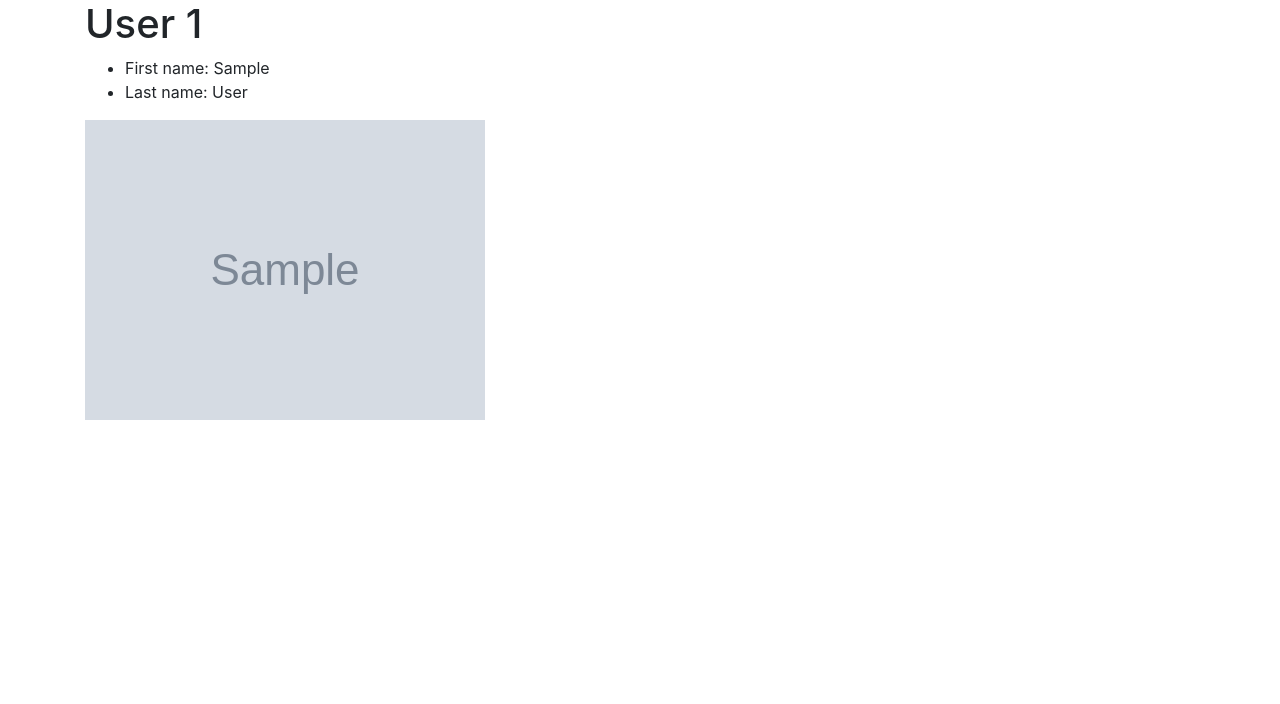
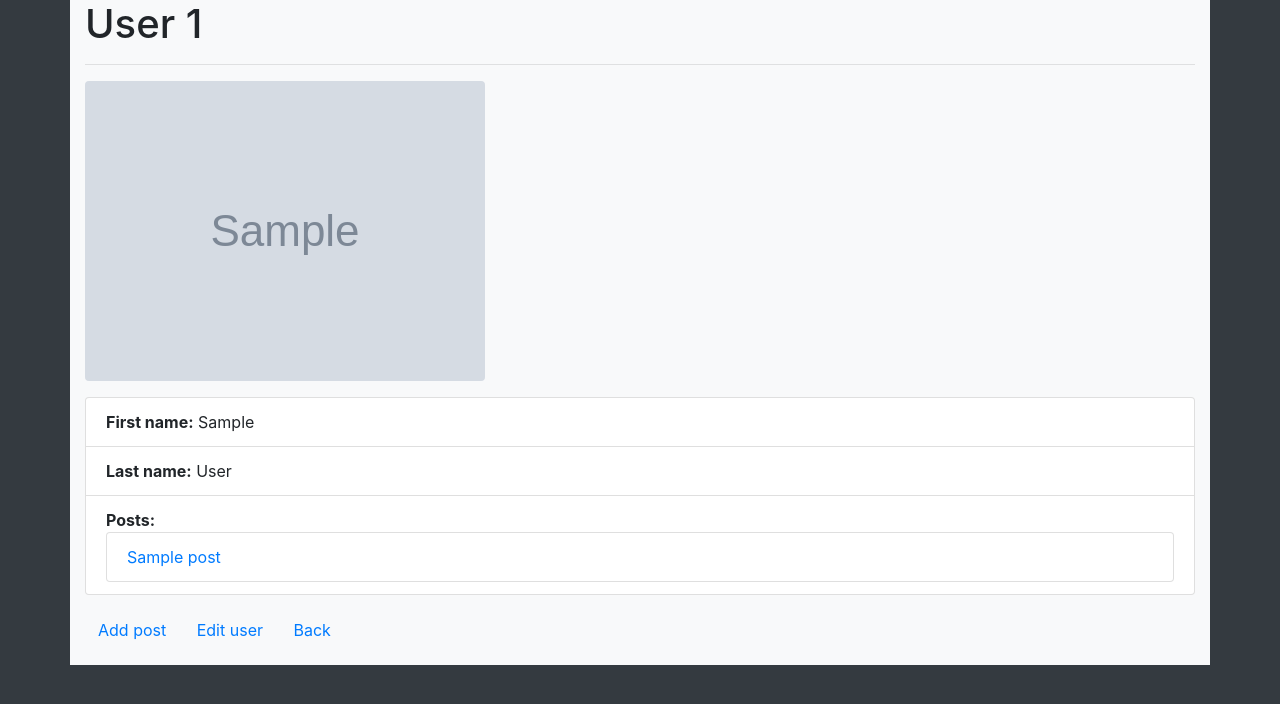
Before and after one commit to NLoo1/blogly, a Flask app: page /users/1 in a window 1280 px wide. Shown: the top 704 px of the page. Run offline with Flask 3, Linux system fonts and the light colour scheme; tables that the repository leaves empty hold one stand-in row (values such as "Sample post"); grey boxes marked "Sample" are stand-in pictures.

Commit message:
Added posts functionality

```diff
--- a/app.py
+++ b/app.py
@@ -1,6 +1,7 @@
+from datetime import datetime
 from flask import Flask, request, render_template, redirect, flash, session
 from flask_debugtoolbar import DebugToolbarExtension
-from models import db, connect_db, User
+from models import Post, db, connect_db, User
 import os
 
 app = Flask(__name__)
@@ -50,7 +51,8 @@ def create_user():
 @app.route ('/users/<user_id>')
 def get_user(user_id):
     user = User.query.get_or_404(user_id)
-    return render_template("user.html", user=user)
+    posts = Post.query.filter_by(created_by=user_id).all()
+    return render_template("user.html", user=user, posts=posts)
 
 @app.route ('/users/<user_id>/edit')
 def edit_user(user_id):
@@ -80,7 +82,61 @@ def update_user(user_id):
 
 @app.route ('/users/<user_id>/delete', methods=['POST'])
 def delete_user(user_id):
+    Post.query.filter_by(created_by=user_id).delete()
     User.query.filter_by(id=user_id).delete()
     db.session.commit()
     flash('User deleted.')
     return redirect('/')
+
+@app.route('/users/<user_id>/posts/new')
+def show_post_form(user_id):
+    user = User.query.get(user_id)
+    return render_template('new-post.html',user=user)
+
+
+@app.route('/users/<user_id>/posts/new', methods=['POST'])
+def add_post(user_id):
+    title = request.form['title']
+    content = request.form['content']
+    time = datetime.now()
+    new_post = Post(title=title,content=content,created_at=time,created_by=user_id)
+    db.session.add(new_post)
+    db.session.commit()
+    return redirect(f"/users/{user_id}")
+
+@app.route('/posts/<post_id>')
+def get_post(post_id):
+    post = Post.query.get(post_id)
+    author = db.session.query(User).filter(User.id == post.created_by).all()
+    return render_template('post.html', post=post, author=author)
+
+@app.route('/posts/<post_id>/edit')
+def edit_form_for_post(post_id):
+    post = Post.query.get(post_id)
+    return render_template('edit-post.html', post=post)
+
+@app.route('/posts/<post_id>/edit', methods=['POST'])
+def edit_post(post_id):
+    existing_post = Post.query.get(post_id)
+
+    if not existing_post:
+        flash('Post does not exist')
+        return redirect('/')  # Redirect to an error page or handle appropriately
+
+    title = request.form['newTitle']
+    content = request.form['newContent']
+
+    # Update the existing user's properties
+    existing_post.title = title
+    existing_post.content = content
+
+    db.session.commit()
+
+    return redirect(f'/posts/{post_id}')
+
+@app.route('/posts/<post_id>/delete', methods=['POST'])
+def delete_post(post_id):
+    Post.query.filter_by(id=post_id).delete()
+    db.session.commit()
+    flash('Post deleted.')
+    return redirect('/')
--- a/models.py
+++ b/models.py
@@ -16,6 +16,8 @@ class User(db.Model):
     last_name = db.Column(db.String(50), nullable=False)
     image_url = db.Column(db.Text, nullable=True, default='')
 
+    posts = db.relationship('Post', backref='user', cascade='all, delete-orphan')
+
     @classmethod
     def __repr__(self):
         return f"<User id:{self.id} {self.first_name} {self.last_name}>"
@@ -28,9 +30,9 @@ class Post(db.Model):
     title = db.Column(db.String(50), nullable=False)
     content = db.Column(db.Text, nullable=False)
     created_at = db.Column(db.DateTime, default=datetime.now())
-    created_by = db.Column(db.Integer, db.ForeignKey('users.id'))
+    created_by = db.Column(db.Integer, db.ForeignKey('users.id', ondelete='CASCADE'))
 
-    user = db.relationship('User', backref='posts')
+    # user = db.relationship('User', backref='posts', cascade='all')
 
     @classmethod
     def __repr__(self):
--- a/templates/base.html
+++ b/templates/base.html
@@ -7,7 +7,7 @@
 
     <link rel="stylesheet" href="https://cdn.jsdelivr.net/npm/bootstrap@4.0.0/dist/css/bootstrap.min.css" integrity="sha384-Gn5384xqQ1aoWXA+058RXPxPg6fy4IWvTNh0E263XmFcJlSAwiGgFAW/dAiS6JXm" crossorigin="anonymous">
 </head>
-<body>
+<body class="bg-dark">
     {% block content %}
 
     {% endblock %}
--- a/templates/user.html
+++ b/templates/user.html
@@ -4,15 +4,50 @@
 
 {% block content %}
 
-    <div class="container">
+    <div class="container bg-light pb-3">
         <h1>User {{user.id}}</h1>
-        <ul>
-            <li>First name: {{user.first_name}}</li>
-            <li>Last name: {{user.last_name}}</li>
+        <hr>
+        <img src="{{user.image_url}}" alt="{{user.first_name}}'s picture" class="rounded mb-3">
+        <ul class="list-group mb-3">
+            <li class="list-group-item"><b>First name:</b> {{user.first_name}}</li>
+            <li class="list-group-item"><b>Last name:</b> {{user.last_name}}</li>
+            <li class="list-group-item"><b>Posts:</b>
+                <ul class="list-group">
+                    {% for post in posts %}
+                    <li class="list-group-item"><a href="/posts/{{post.id}}">{{post.title}}</a></li>
+                    {% endfor %}
+                </ul>
+            </li>
         </ul>
-        <img src="{{user.image_url}}" alt="{{user.first_name}}'s picture">
+
+    <button type="button" class="btn btn-link" id="btnAddPost">Add post</button>
+    <button type="button" class="btn btn-link" id="btnEditUser">Edit user</button>
+    <button type="button" class="btn btn-link" id="btnBack">Back</button>
     </div>
 
-    {% block edit %} {% endblock %}
+    <script>
+        btnEdit = document.querySelector("#btnEditUser")
+        btnBack = document.querySelector("#btnBack")
+        btnAddPost = document.querySelector("#btnAddPost")
+
+        function edit() {
+            window.location.href = "/users/{{user.id}}/edit";
+        }
+
+        btnEdit.addEventListener('click', edit)
+
+        function back(){
+            window.location.href = "/"
+        }
+
+        btnBack.addEventListener('click', back)
+
+        function addPost(){
+            window.location.href="/users/{{user.id}}/posts/new"
+        }
+
+        btnAddPost.addEventListener('click', addPost)
+
+    </script>
 
 {% endblock %}
```
Also changed, not shown: templates/edit-post.html (added, +34 -0 lines), templates/edit-user.html (+30 -13 lines), templates/home.html (+18 -3 lines), templates/new-post.html (added, +30 -0 lines), templates/new-user.html (+19 -7 lines), templates/post.html (added, +35 -0 lines).
